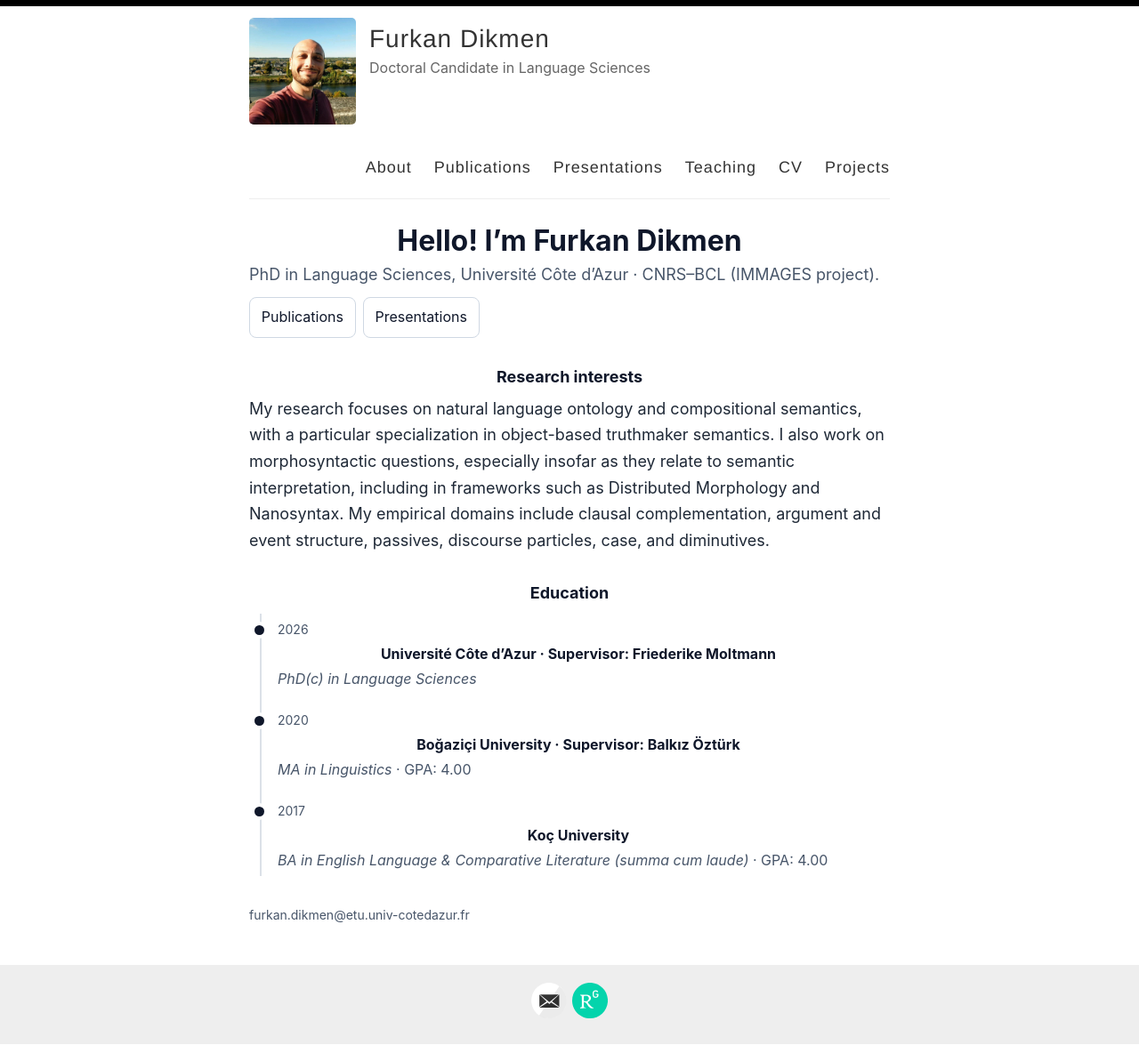
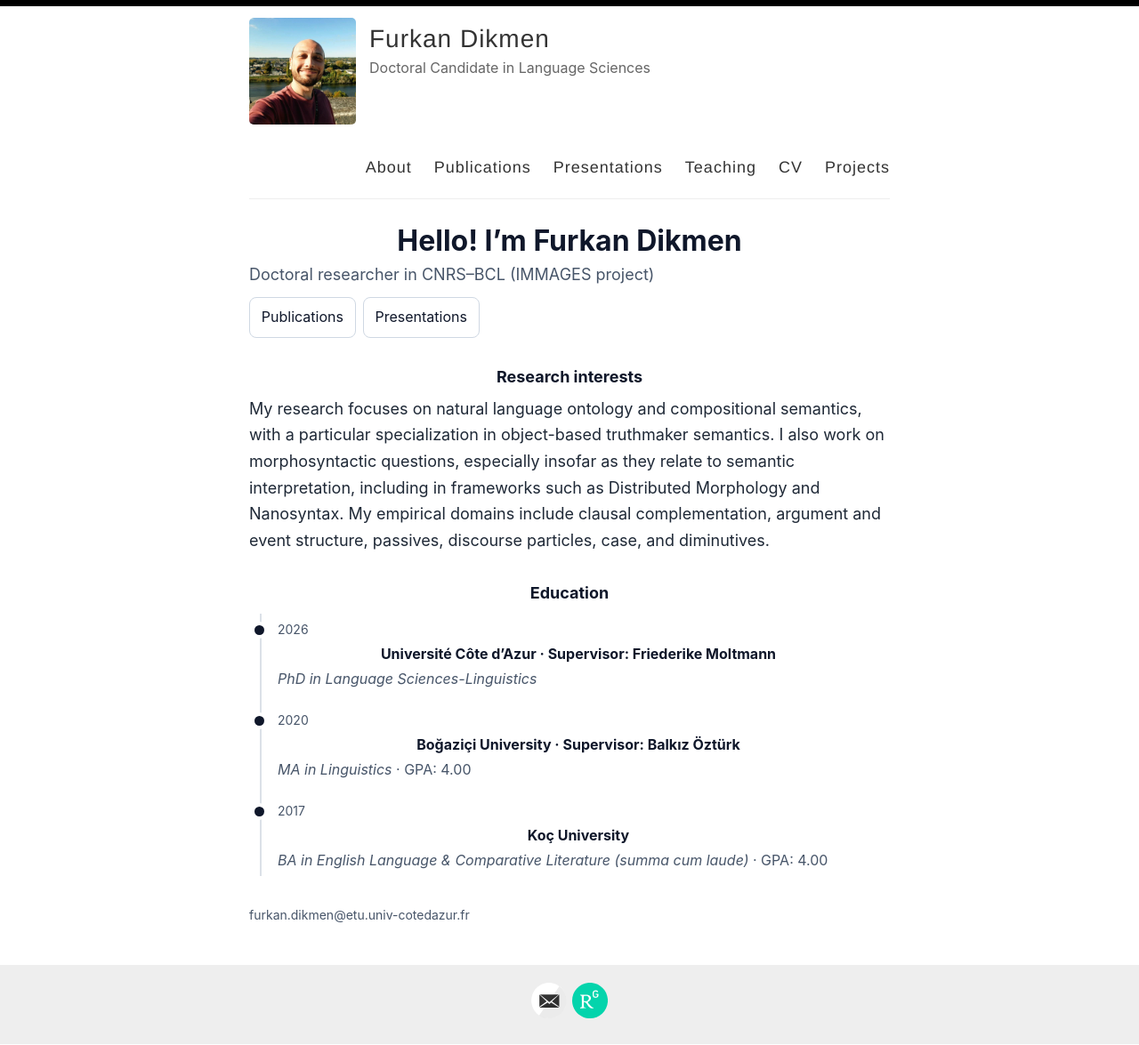
Before and after one commit to furkandikmen/furkandikmen.github.io, a Jekyll site: the page built from index.html, in a window 1280 px wide. Shown: the whole page at 89% size. Built offline with Jekyll 4.4.1, drawn with Linux system fonts in a browser that asks for light colours; the list of posts is cut into pages by our own code.

Commit message:
Update educational and professional descriptions

```diff
--- a/index.html
+++ b/index.html
@@ -164,7 +164,7 @@ layout: default
   <section class="hero">
     <h1>Hello! I’m Furkan Dikmen</h1>
     <p class="subtitle">
-      PhD in Language Sciences, Université Côte d’Azur · CNRS–BCL (IMMAGES project).
+    Doctoral researcher in CNRS–BCL (IMMAGES project)
     </p>
 
     <div class="actions">
@@ -192,7 +192,7 @@ layout: default
         <div class="dot" aria-hidden="true"></div>
         <div class="year-label">2026</div>
         <h3>Université Côte d’Azur · Supervisor: Friederike Moltmann </h3>
-        <p class="meta"><em>PhD(c) in Language Sciences</em> </p>
+        <p class="meta"><em>PhD in Language Sciences-Linguistics</em> </p>
       </div>
 
       <div class="edu-item">
```
